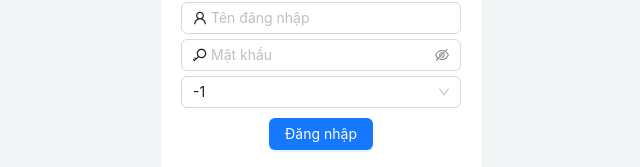
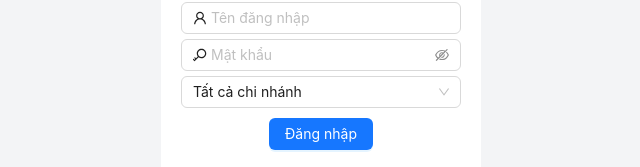
Before and after one commit to tuongnc-0401/tonthepduybao-react, a React (Vite) app: page /login in a window 1280 px wide. Shown: the part 374-541 px from the top of the page, without its empty margins (319-959 px from the left). Built offline with nearby package versions, Linux system fonts and the light colour scheme; no server answers.

Commit message:
Fix branch dropdown not showing "Tất cả chi nhánh" option
Replace allBranchOptions (Vue getter) with getAllBranchOptions() (Zustand function) in Login and Analysis views.

```diff
--- a/src/views/Home/Analysis/index.jsx
+++ b/src/views/Home/Analysis/index.jsx
@@ -78,7 +78,7 @@ export default function Analysis() {
           <Select
             placeholder="Chọn chi nhánh"
             className="w-[240px] ml-4"
-            options={branchStore.allBranchOptions}
+            options={branchStore.getAllBranchOptions()}
             value={branch}
             onChange={setBranch}
           />
--- a/src/views/Login.jsx
+++ b/src/views/Login.jsx
@@ -60,7 +60,7 @@ export default function Login() {
             <Select
               placeholder="Chọn chi nhánh"
               className="w-full"
-              options={branchStore.allBranchOptions}
+              options={branchStore.getAllBranchOptions()}
               value={formState.branchId}
               onChange={(val) => setFormState((s) => ({ ...s, branchId: val }))}
             />
```
